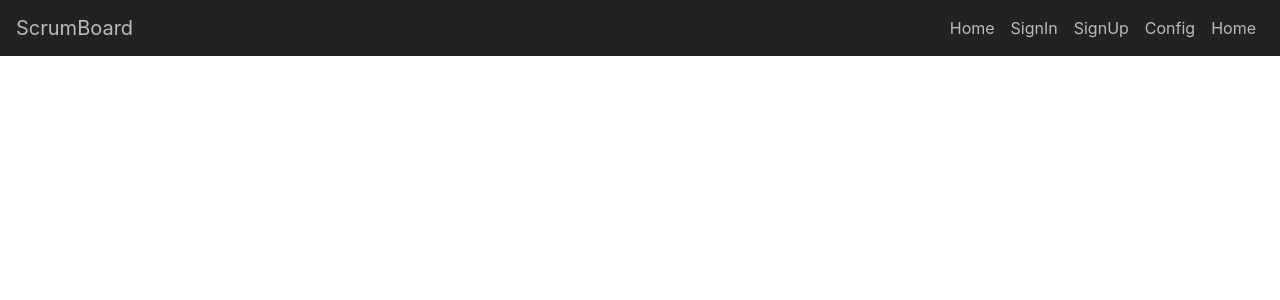
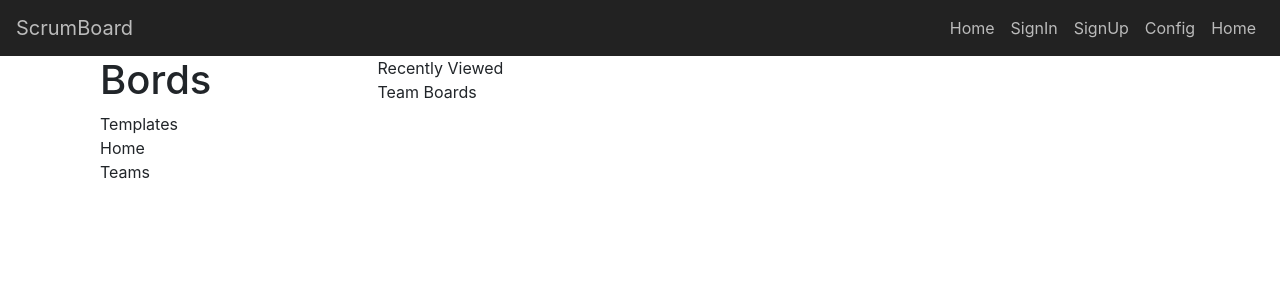
Before and after one commit to IndikaMaligaspe/scrumboard_react_rest, a React (Create React App) app: page /home in a window 1280 px wide. Shown: the top 300 px of the page. Built offline with nearby package versions, Linux system fonts and the light colour scheme.

Commit message:
added dnamic routing with history object / with router exports / used a promise for loginAPI test

```diff
--- /dev/null
+++ b/src/components/Home/Home.js
@@ -0,0 +1,16 @@
+import React,  { Ccomponent } from 'react';
+import {HomeLayout} from '../Layout/Layout';
+import  SideBar   from './SideBar';
+import  MainBoard from './MainBoard';
+
+export const HomeScreen = (props) =>(
+
+    <HomeLayout
+        sidebar= { <SideBar/> }
+        mainbord={ <MainBoard/> }
+    >
+    </HomeLayout>
+);
+
+
+export default HomeScreen;
--- /dev/null
+++ b/src/components/Home/MainBoard.js
@@ -0,0 +1,10 @@
+import React from 'react'
+
+const MainBoard = (props) => (
+    <div>
+        <div>Recently Viewed</div>
+        <div>Team Boards</div>
+    </div>
+);
+
+export default MainBoard;
--- /dev/null
+++ b/src/components/Home/SideBar.js
@@ -0,0 +1,12 @@
+import React , {Component} from 'react'
+
+const SideBar = (props) =>(
+    <div>
+        <div><h1>Bords</h1></div>
+        <div>Templates</div>
+        <div>Home</div>
+        <div>Teams</div>
+    </div>
+);
+
+export default SideBar;
--- a/src/components/Layout/Layout.js
+++ b/src/components/Layout/Layout.js
@@ -43,6 +43,15 @@ export const RegistrationScreenLayout = (props) =>(
     </Container>
 );
 
+export const HomeLayout = (props) =>(
+    <Container>
+        <Row>
+            <Col lg={3}>{props.sidebar}</Col>
+            <Col lg={8}>{props.mainbord}</Col>
+        </Row>
+    </Container>
+);
+
 const loginRowStyle = {
     width:"100%",
     paddingBottom: 2
--- a/src/components/Main/Main.js
+++ b/src/components/Main/Main.js
@@ -2,6 +2,7 @@ import React from 'react';
 import {Switch, Route} from 'react-router-dom'
 import LoginScreen from '../LoginScreen/LoginScreen'
 import RegistrationScreen from '../../components/RegistrationScreen/RegistrationScreen'
+import HomeScreen from '../Home/Home'
 
 
 const Main = props =>(
@@ -9,6 +10,7 @@ const Main = props =>(
        <Route exact path="/" component={LoginScreen}></Route>
        <Route exact path="/login" component={LoginScreen}></Route>
        <Route exact path="/register" component={RegistrationScreen}></Route>
+       <Route exact path="/home" component={HomeScreen}></Route>
     </Switch>
 );
 
--- a/src/components/NavigationBar/NavigationBar.js
+++ b/src/components/NavigationBar/NavigationBar.js
@@ -24,7 +24,7 @@ export const NavigationBar = () => (
             <Navbar.Toggle aria-controls="basic-navbar-nav"/>
             <Navbar.Collapse id="basic-navbar-nav">
                 <Nav className="ml-auto">
-                    <Nav.Item><Nav.Link href="/">Home</Nav.Link></Nav.Item>
+                    <Nav.Item><Nav.Link href="/home">Home</Nav.Link></Nav.Item>
                     <Nav.Item><Nav.Link href="/login">SignIn</Nav.Link></Nav.Item>
                     <Nav.Item><Nav.Link href="/register">SignUp</Nav.Link></Nav.Item>
                     <Nav.Item><Nav.Link href="/#">Config</Nav.Link></Nav.Item>
--- a/src/components/RegistrationScreen/RegistrationScreen.js
+++ b/src/components/RegistrationScreen/RegistrationScreen.js
@@ -16,10 +16,10 @@ const listStyle = {
 const UserLogin = (
     <Container>
         <Row>
-            <Col lg={4} style={{textAlign:"left"}}><label  id="id_username" readOnly>UserName:</label></Col>
-            <Col lg={5} style={{textAlign:"left"}}>
-            <input  type="text" id="username" ></input></Col>
-            <Col lg={2} style={{textAlign:"left"}}><a href="#">Verify</a></Col>
+            <Col lg={4} style={{textAlign:"left"}}><label  id="id_username" readOnly>User name:</label></Col>
+            <Col lg={7} style={{textAlign:"left"}}>
+            <input  type="text" id="username" ></input>&nbsp;<a href="#">Verify</a></Col>
+            <Col lg={1} style={{textAlign:"left"}}></Col>
         </Row>
         <Row>
             <Col lg={3} ></Col>
--- a/src/containers/App/App.js
+++ b/src/containers/App/App.js
@@ -1,10 +1,10 @@
 import React from 'react';
-// import logo from './logo.svg';
 import './App.css';
 import Main from '../../components/Main/Main'
 import {Layout} from '../../components/Layout/Layout'
 import { NavigationBar } from '../../components/NavigationBar/NavigationBar'
 function App() {
+
   return (
       <React.Fragment>
         <NavigationBar/>
--- a/src/containers/Common/Properties.js
+++ b/src/containers/Common/Properties.js
@@ -2,10 +2,13 @@ import Rect, {Component} from 'react'
 
 const URLS = {
     loginURL: "http://localhost:8000/api/token/",
+    homeURL: "/home",
 }
 
  const PropertyGet =  (props) => {
     const key = props.key
+    console.log(key);
+
     if (key){
         return URLS[key]
     }
--- /dev/null
+++ b/src/containers/Common/history.js
@@ -0,0 +1,2 @@
+import createHistory from "history/createBrowserHistory";
+export default createHistory();
--- a/src/containers/Login/Login.js
+++ b/src/containers/Login/Login.js
@@ -3,7 +3,8 @@ import { Link } from 'react-router-dom';
 import {PropertyGet} from '../Common/Properties';
 import {LoginPageLayout} from '../../components/Layout/Layout';
 import logo from '../../assets/logo.jpg';
-// import { Connect } from '../Common/Connect'
+import {  withRouter } from 'react-router-dom'
+
 
 
 class Login extends Component{
@@ -17,12 +18,14 @@ class Login extends Component{
         super(props);
         this.userName = React.createRef();
         this.passWord = React.createRef();
-        // this.message  = React.createRef();
     }
 
+    // using a promise to ensure the redirecting waits till server returns results
     loginAPI = (user, pass)=>{
+        return new Promise ((resolve, reject) => {
                     const jsonStr = '{"username": "'+user+'",\n "password":"'+pass+'"}';
                     const loginUrl = PropertyGet({key:'loginURL'})
+                    let response = '';
                     fetch(loginUrl , {
                     method: 'POST',
                     headers: {'Content-Type': 'application/json'},
@@ -32,25 +35,33 @@ class Login extends Component{
                         const apiToken = json["token"];
                         if (apiToken){
                             localStorage.setItem('token', apiToken);
+                            response =  PropertyGet({key:'homeURL'});
+                            resolve(response);
                         }else{
                             console.log("Invalid Cred");
                             this.setState( {message: "Invalid Credentials"})
+                            response = "Invalid Cred"
+                            reject(response);
                         }
                     })
                     .catch(e => {
-            console.log(e.message);
-            // this.setState( {message: "Invalid Credentials"})
+                        response = e.message
+                        reject(response);
+                });
         });
     }
+
 
     onSubmitClick =e =>{
         if(!this.validate())
             return;
-        this.loginAPI(this.state.userName, this.state.password);
-    }
-
-    onRegisterClick =e =>{
-        console.log("to register page");
+        this.loginAPI(this.state.userName, this.state.password)
+        .then(path=>{
+            console.log(path);
+            this.props.history.push(path);
+        }).catch(error=>{
+            console.log(error);
+        });
     }
 
     onKeyEnter =e =>{
@@ -79,7 +90,7 @@ class Login extends Component{
                                     username={<input id="userName" ref={this.userName} type="text" name="userName" placeholder="Username" onChange={(event)=> this.setState({userName: event.target.value,message:'',})}/>}
                                     password={<input id="passWord" ref={this.passWord} type="password" name="password" placeholder="Paasword" onChange={(event)=> this.setState({password: event.target.value,message:'',})} onKeyPress={this.onKeyEnter}/> }
                                     message={this.state.message}
-                                    signIn={<input type="Button" name="login" value="Sign In" onClick={this.onSubmitClick} readOnly/>}
+                                    signIn={<button name="login" onClick={this.onSubmitClick}>Sign In</button>}
                                     signinLink={<p>If not already a user <Link to="/register">Sign Up</Link></p>}
                                  >
                     </LoginPageLayout>
@@ -95,4 +106,5 @@ const logoStyle = {
     align: "center",
     paddingBottom: 10,
 }
-export default Login;
+// esporting with Router in order to ensure I have page routing.
+export default withRouter(Login);
```
Also changed, not shown: src/containers/Common/Navigation.js (added, +9 -0 lines). Lines whose indentation alone changed are shown as unchanged.
